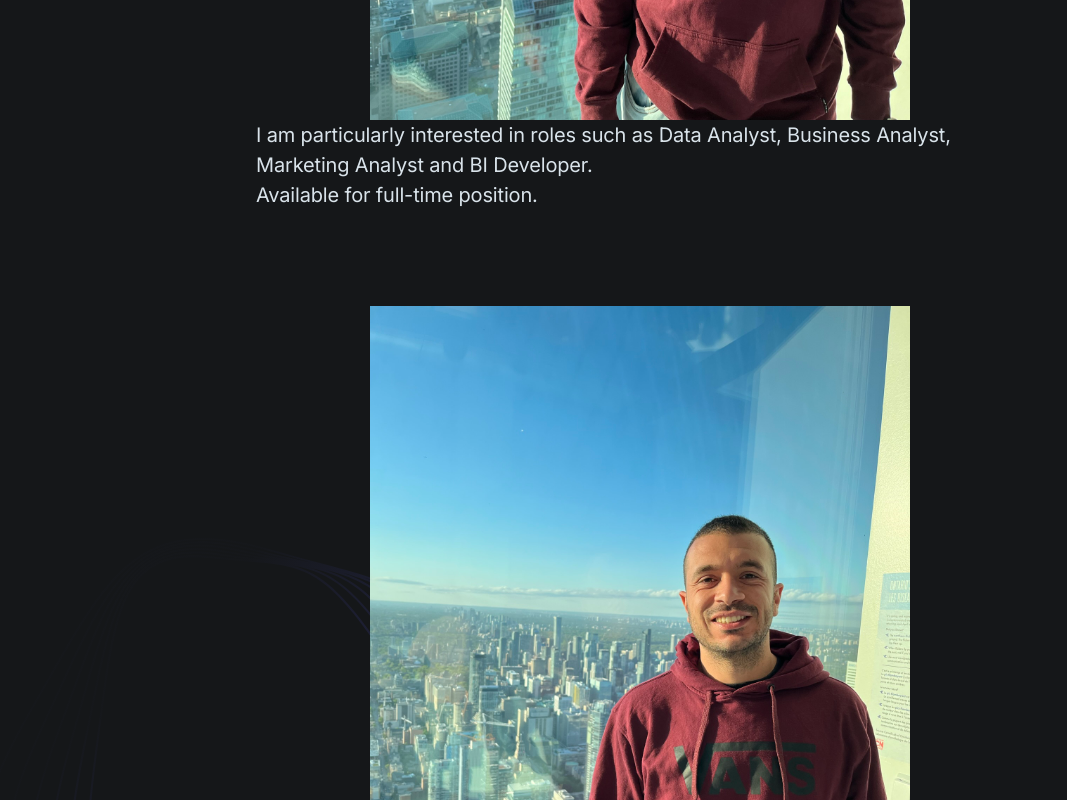
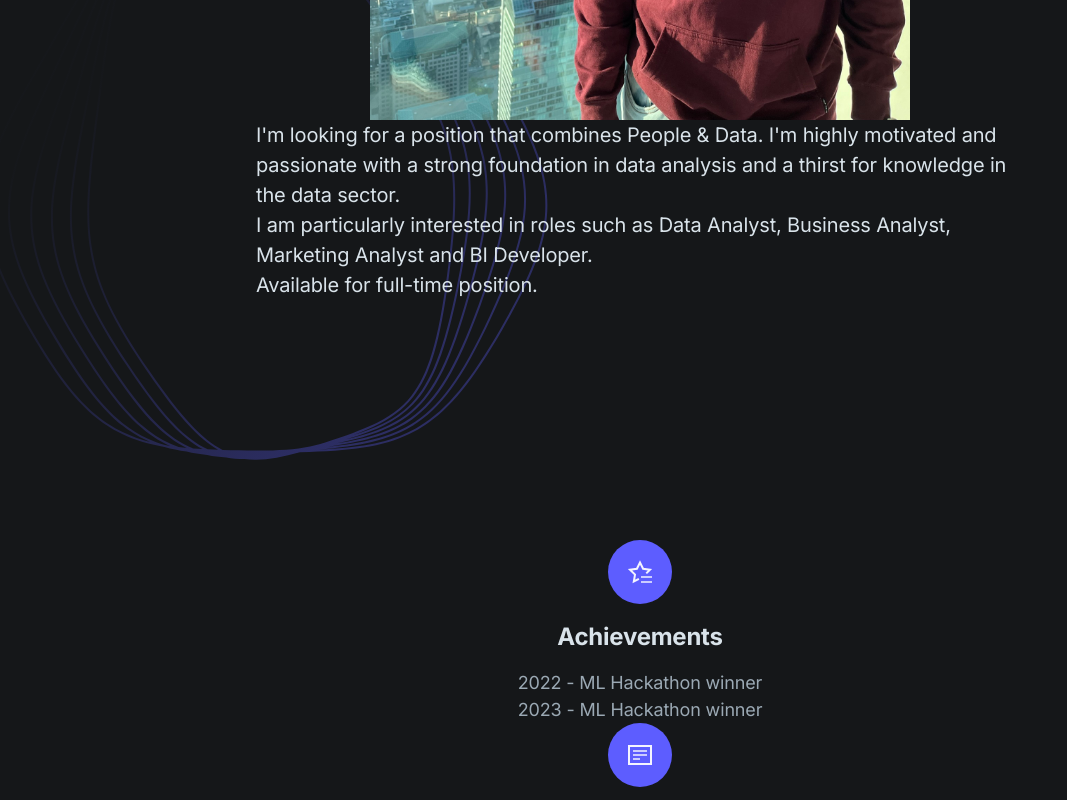
Before and after one commit to YahavMesika/portfolio, a Next.js app: page / in a window 1280 px wide. Shown: the part 1100-1900 px from the top of the page, without its empty margins (0-1067 px from the left). Built offline with nearby package versions, Linux system fonts and the light colour scheme.

Commit message:
Update hero.tsx

```diff
--- a/components/hero.tsx
+++ b/components/hero.tsx
@@ -29,6 +29,8 @@ export default function Hero() {
             <Image className="max-w-full mx-auto md:max-w-none h-auto" src={profileImg} width={540} height={405} alt="profileImg"  />
             <div className="max-w-3xl mx-auto text-left pb-12 md:pb-16">
             <p className="text-xl text-white-500 mb-8" data-aos="fade-up" data-aos-delay="200">
+            I'm looking for a position that combines People & Data.
+            I'm highly motivated and passionate with a strong foundation in data analysis and a thirst for knowledge in the data sector.<br/>
               I am particularly interested in roles such as Data Analyst, Business Analyst, Marketing Analyst and BI Developer.
              <br/>Available for full-time position.</p>
           </div>
@@ -38,7 +40,6 @@ export default function Hero() {
 
 
 
-<Image className="max-w-full mx-auto md:max-w-none h-auto" src={profileImg} width={540} height={405} alt="profileImg"  />
         </div>
 
       </div>
```
